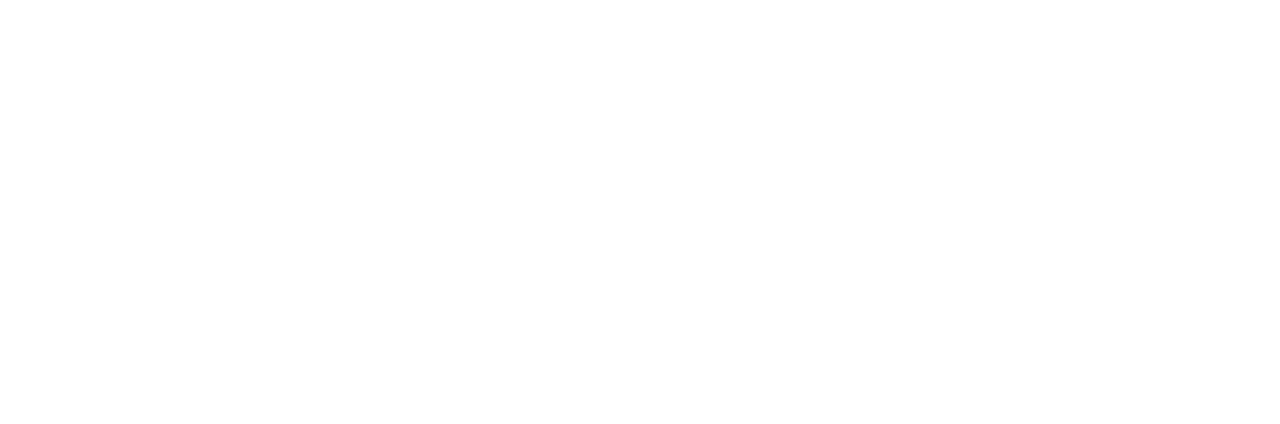
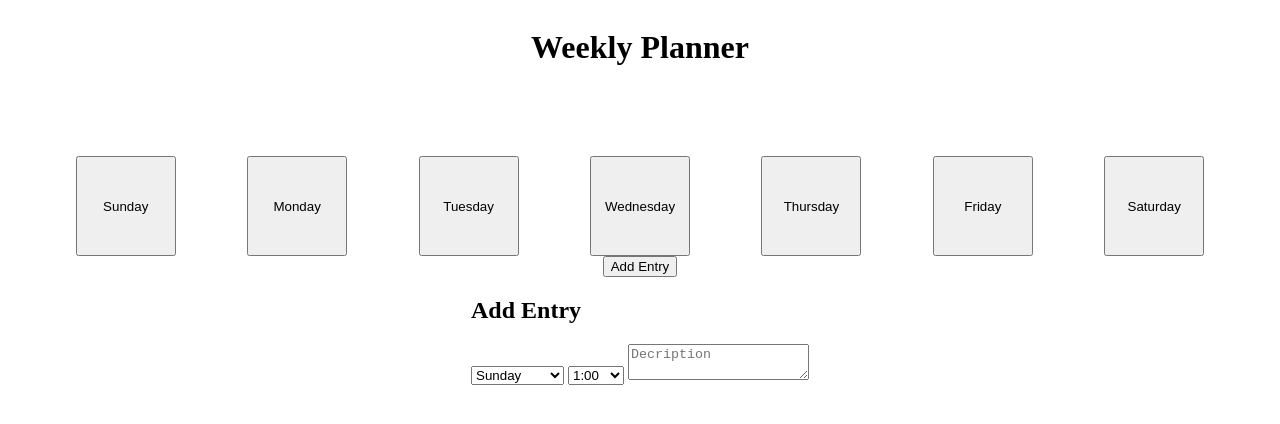
Before and after one commit to jonahp001/week-planner, a website: page index.html in a window 1280 px wide. Drawn offline with Linux system fonts and the light colour scheme.

Commit message:
starcraft player beginning

```diff
--- a/index.html
+++ b/index.html
@@ -7,6 +7,76 @@
   <link rel="stylesheet" href="styles.css">
 </head>
 <body>
+  <div class="container">
+    <div class="row">
+      <div class="column-full">
+        <h1 class="title">Weekly Planner</h1>
+      </div>
+    </div>
+    <div class="week-buttons">
+      <div class="row">
+        <div class="column-seventh">
+          <button class="days sunday">Sunday</button>
+        </div>
+        <div class="column-seventh">
+          <button class="days">Monday</button>
+        </div>
+        <div class="column-seventh">
+          <button class="days">Tuesday</button>
+        </div>
+        <div class="column-seventh">
+          <button class="days">Wednesday</button>
+        </div>
+        <div class="column-seventh">
+          <button class="days">Thursday</button>
+        </div>
+        <div class="column-seventh">
+          <button class="days">Friday</button>
+        </div>
+        <div class="column-seventh">
+          <button class="days">Saturday</button>
+        </div>
+      </div>
+    </div>
+    <div class="row">
+      <div class="column-full">
+        <button>Add Entry</button>
+      </div>
+    </div>
+    <div class="row">
+      <div class="column-full">
+        <div class="modal">
+          <form>
+            <h2>Add Entry</h2>
+            <select name="week" id="week">
+              <option value="sunday">Sunday</option>
+              <option value="sunday">Monday</option>
+              <option value="sunday">Tuesday</option>
+              <option value="sunday">Wednesday</option>
+              <option value="sunday">Thursday</option>
+              <option value="sunday">Friday</option>
+              <option value="sunday">Saturday</option>
+            </select>
+            <select name="time" id="time">
+              <option>1:00</option>
+              <option>2:00</option>
+              <option>3:00</option>
+              <option>4:00</option>
+              <option>5:00</option>
+              <option>6:00</option>
+              <option>7:00</option>
+              <option>8:00</option>
+              <option>9:00</option>
+              <option>10:00</option>
+              <option>11:00</option>
+              <option>12:00</option>
+            </select>
+            <textarea name="description" placeholder="Decription"></textarea>
+          </form>
+        </div>
+      </div>
+    </div>
+  </div>
   <script src="main.js"></script>
 </body>
 </html>
--- a/styles.css
+++ b/styles.css
@@ -0,0 +1,32 @@
+.container {
+  box-sizing: border-box;
+  max-width: 1200px;
+  margin: auto;
+}
+
+.row {
+  display: flex;
+  justify-content: center;
+}
+
+.column-one {
+  flex-basis: 100%;
+}
+
+.column-seventh {
+  flex-basis: calc(100%/7);
+  text-align: center;
+}
+
+.hidden {
+  display: none;
+}
+
+.title {
+  margin-bottom: 7vw;
+}
+
+.days {
+  width: 100px;
+  height: 100px;
+}
```
